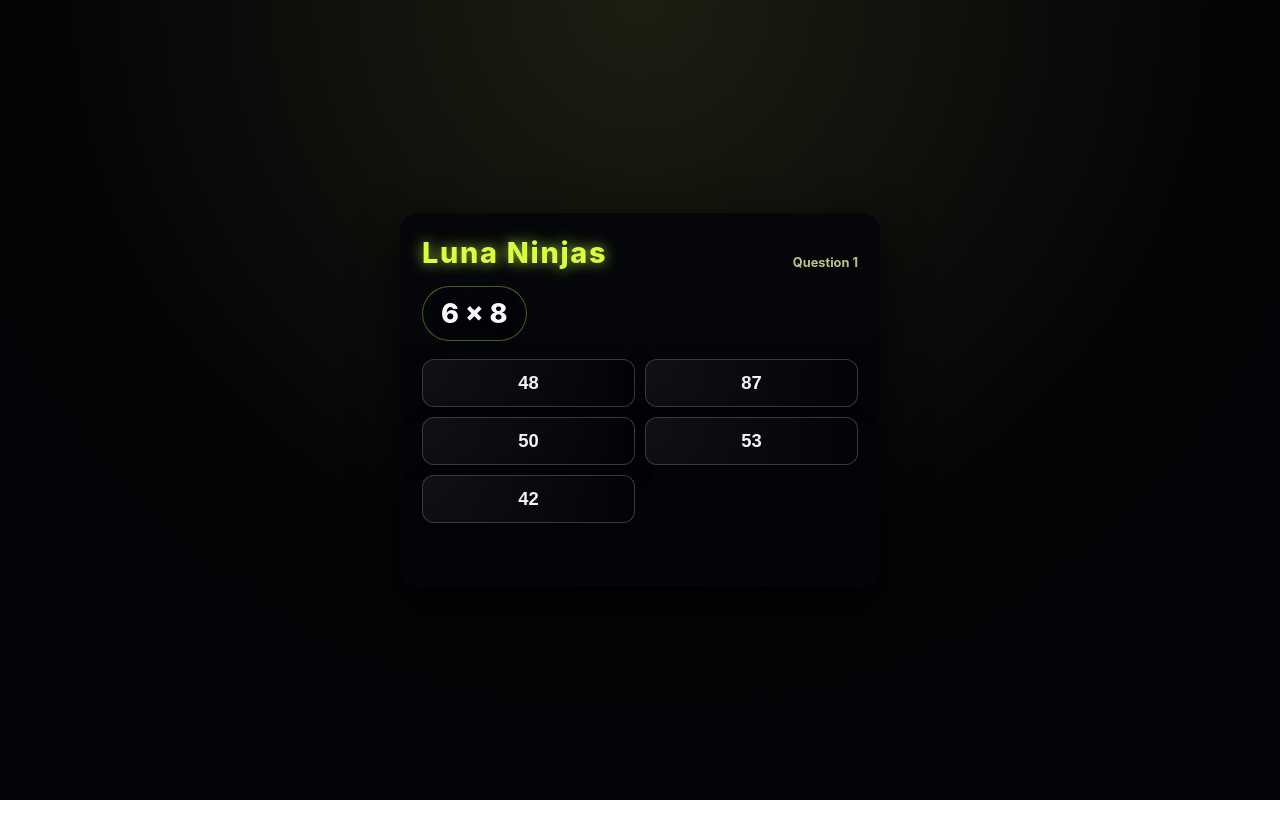
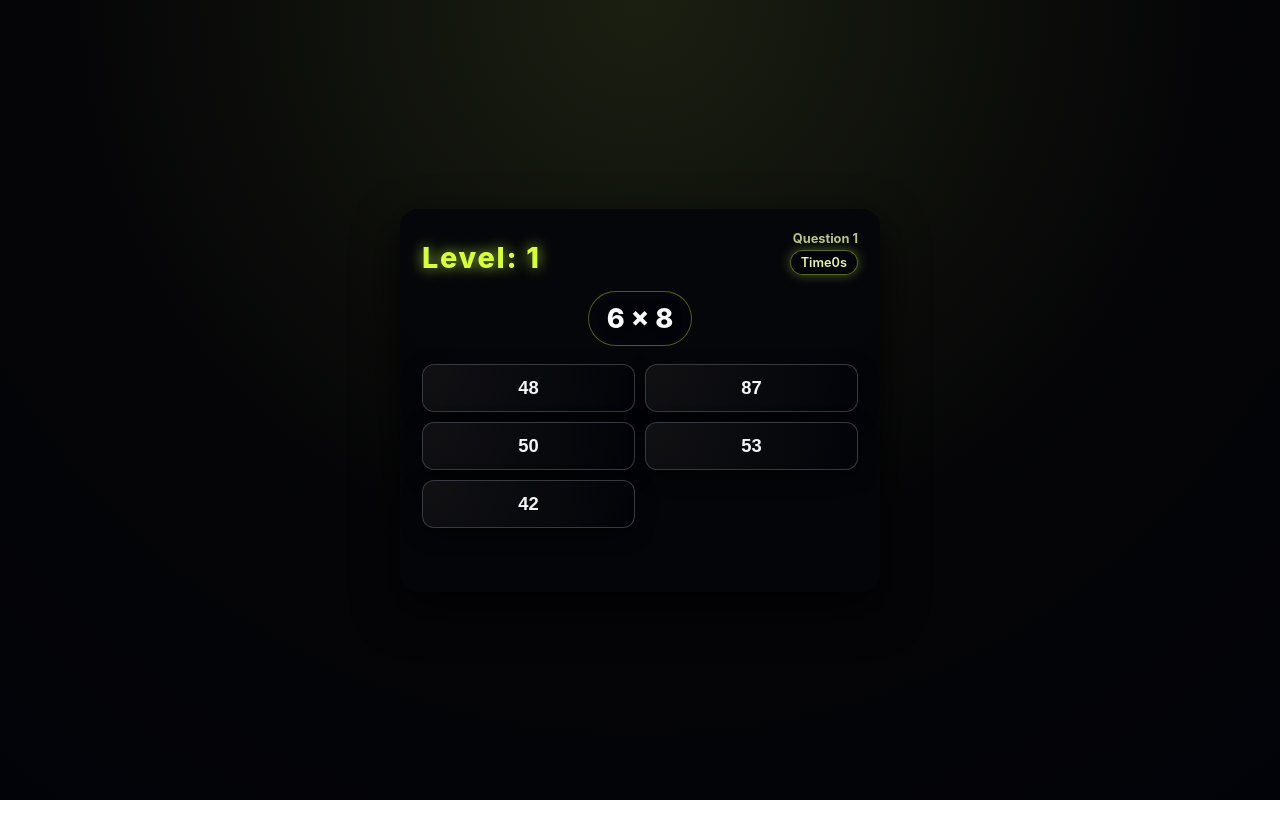
Before and after one commit to kofiarhin/luna-ninjas, a React (Vite) app in the folder client/: page /game in a window 1280 px wide. Built offline with nearby package versions, Linux system fonts and the light colour scheme.

Commit message:
improve ui multiplication ui

```diff
--- a/client/src/components/MultiplicationGame/MultiplicationGame.jsx
+++ b/client/src/components/MultiplicationGame/MultiplicationGame.jsx
@@ -8,6 +8,7 @@ const MultiplicationGame = () => {
   const [watermelonVisible, setWatermelonVisible] = useState(false);
   const [watermelonSlice, setWatermelonSlice] = useState(false);
   const [questionCount, setQuestionCount] = useState(0);
+  const [timeLeft, setTimeLeft] = useState(5); // ⏱ timer state
 
   const generateQuestion = () => {
     const a = Math.floor(Math.random() * 12) + 1;
@@ -31,11 +32,30 @@ const MultiplicationGame = () => {
     setQuestion({ a, b, answer: correct });
     setOptions(shuffled);
     setFeedback("");
+    setTimeLeft(5); // reset timer for new question
   };
 
   useEffect(() => {
     generateQuestion();
   }, []);
+
+  // timer countdown + timeout handling
+  useEffect(() => {
+    if (timeLeft === 0) {
+      setFeedback("timeout");
+      setTimeout(() => {
+        setQuestionCount((prev) => prev + 1);
+        generateQuestion();
+      }, 800);
+      return;
+    }
+
+    const timerId = setTimeout(() => {
+      setTimeLeft((prev) => prev - 1);
+    }, 1000);
+
+    return () => clearTimeout(timerId);
+  }, [timeLeft]);
 
   const handleAnswer = (value) => {
     const isCorrect = value === question.answer;
@@ -68,8 +88,16 @@ const MultiplicationGame = () => {
     <div className="game-page">
       <div className="game-card">
         <header className="game-header">
-          <h1 className="game-title">Luna Ninjas</h1>
-          <p className="game-subtitle">Question {questionCount + 1}</p>
+          <h1 className="game-title">
+            Level: <span>1</span>{" "}
+          </h1>
+          <div className="game-meta">
+            <p className="game-subtitle">Question {questionCount + 1}</p>
+            <div className={`game-timer ${timeLeft <= 2 ? "timer-low" : ""}`}>
+              <span className="timer-label">Time</span>
+              <span className="timer-value">{timeLeft}s</span>
+            </div>
+          </div>
         </header>
 
         <div className="question-block">
@@ -101,10 +129,13 @@ const MultiplicationGame = () => {
         <div
           className={`feedback-text ${
             feedback === "correct" ? "feedback-correct" : ""
-          } ${feedback === "wrong" ? "feedback-wrong" : ""}`}
+          } ${feedback === "wrong" ? "feedback-wrong" : ""} ${
+            feedback === "timeout" ? "feedback-timeout" : ""
+          }`}
         >
           {feedback === "correct" && "Nice slash, ninja!"}
           {feedback === "wrong" && "Try again…"}
+          {feedback === "timeout" && "Time's up!"}
         </div>
 
         <div className="watermelon-layer">
--- a/client/src/components/MultiplicationGame/multiplication-game.styles.scss
+++ b/client/src/components/MultiplicationGame/multiplication-game.styles.scss
@@ -39,7 +39,7 @@
   font-size: 1.6rem;
   letter-spacing: 0.06em;
   font-weight: 800;
-  color: #d8ff3f; /* neon lime like welcome screen */
+  color: #d8ff3f;
   text-shadow: 0 0 14px rgba(202, 255, 72, 0.8);
 }
 
@@ -49,11 +49,41 @@
   color: #e5f4a8;
 }
 
+.game-meta {
+  display: flex;
+  flex-direction: column;
+  align-items: flex-end;
+  gap: 4px;
+}
+
+.game-timer {
+  min-width: 56px;
+  padding: 4px 10px;
+  border-radius: 999px;
+  border: 1px solid rgba(216, 255, 63, 0.4);
+  background: radial-gradient(circle at top, #020308, #05060b);
+  font-size: 0.8rem;
+  font-weight: 600;
+  text-align: center;
+  color: #e5f4a8;
+  box-shadow: 0 0 12px rgba(190, 242, 100, 0.35);
+  transition: background 0.15s ease, color 0.15s ease, box-shadow 0.15s ease,
+    transform 0.15s ease;
+}
+
+.game-timer-low {
+  background: radial-gradient(circle at top, #451a1a, #111827);
+  border-color: #fb7185;
+  color: #fecaca;
+  box-shadow: 0 0 14px rgba(248, 113, 113, 0.7);
+  transform: scale(1.02);
+}
+
 /* question */
 
 .question-block {
   margin: 8px 0 18px;
-  text-align: left;
+  text-align: center;
 }
 
 .question-text {
@@ -154,8 +184,8 @@
 
 .watermelon {
   position: relative;
-  width: 260px; /* bigger */
-  height: 140px; /* bigger */
+  width: 260px;
+  height: 140px;
   opacity: 0;
   transform: scale(0.25);
   transition: opacity 0.18s ease-out, transform 0.18s ease-out;
```
Also changed, not shown: 1 other file (tests, documents, lock files or other folders).
